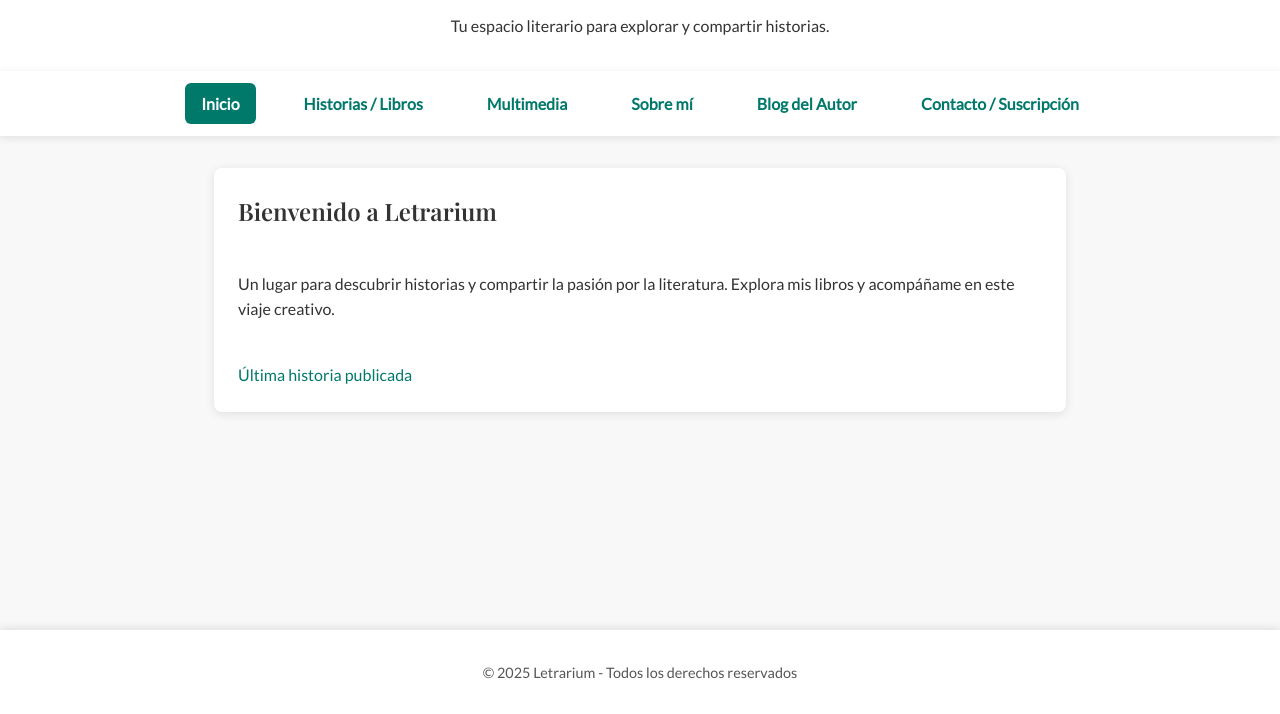
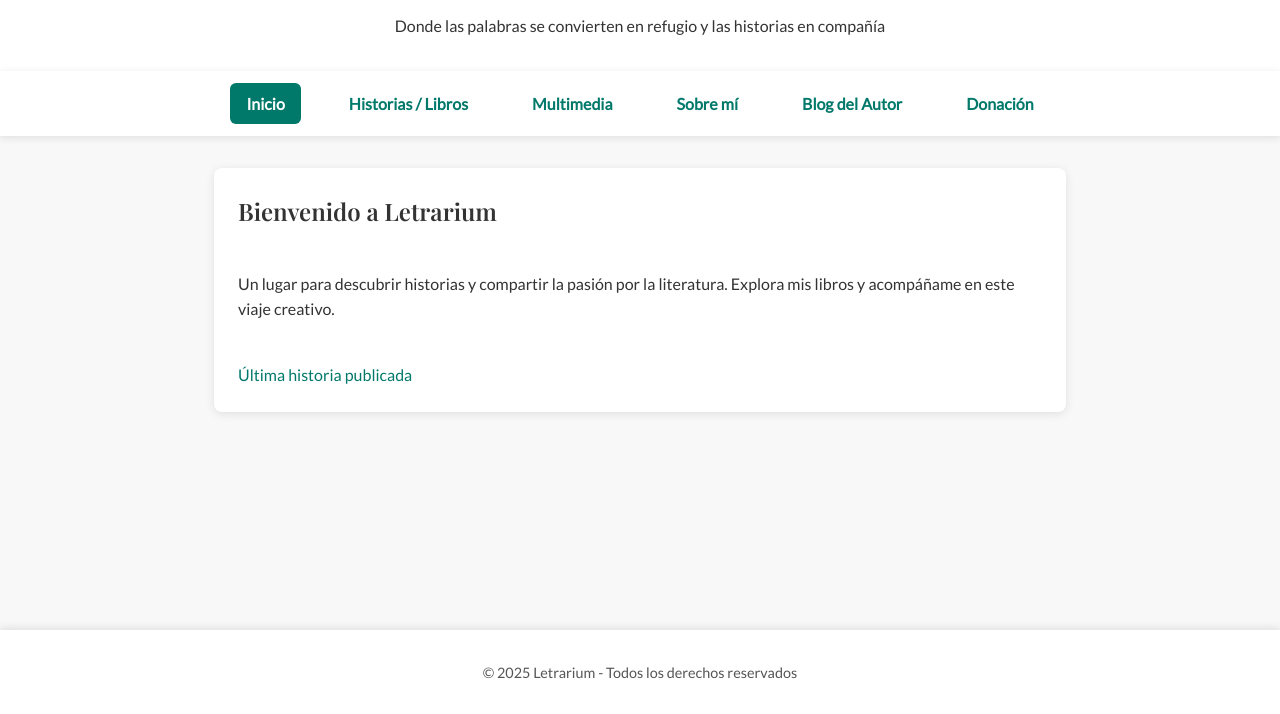
Before and after one commit to DomingoD-cmd/mi-blog-para-mis-libros, a plain HTML site: page docs/index.html in a window 1280 px wide. Shown: the part 86-800 px from the top of the page. Drawn offline with nearby package versions, Linux system fonts and the light colour scheme.

Commit message:
actualización

```diff
--- a/docs/index.html
+++ b/docs/index.html
@@ -202,7 +202,7 @@
 <body>
   <header>
     <h1>Letrarium</h1>
-    <p>Tu espacio literario para explorar y compartir historias.</p>
+    <p>Donde las palabras se convierten en refugio y las historias en compañía</p>
   </header>
 
   <nav role="navigation" aria-label="Menu principal">
@@ -211,7 +211,7 @@
     <a href="#" id="nav-multimedia" tabindex="0">Multimedia</a>
     <a href="#" id="nav-about-me" tabindex="0">Sobre mí</a>
     <a href="#" id="nav-blog" tabindex="0">Blog del Autor</a>
-    <a href="#" id="nav-contact" tabindex="0">Contacto / Suscripción</a>
+    <a href="#" id="nav-contact" tabindex="0">Donación</a>
   </nav>
 
   <main class="container" role="main">
```
